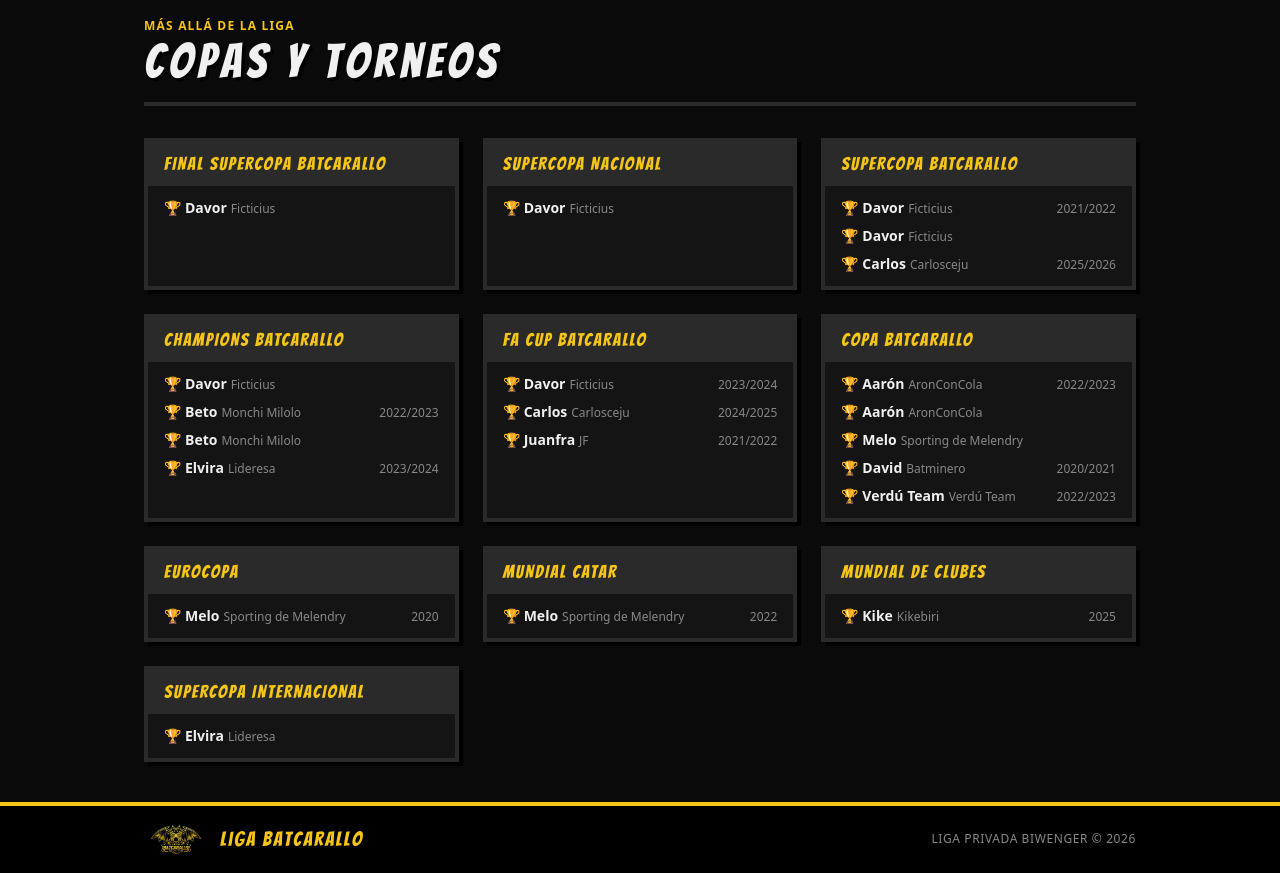
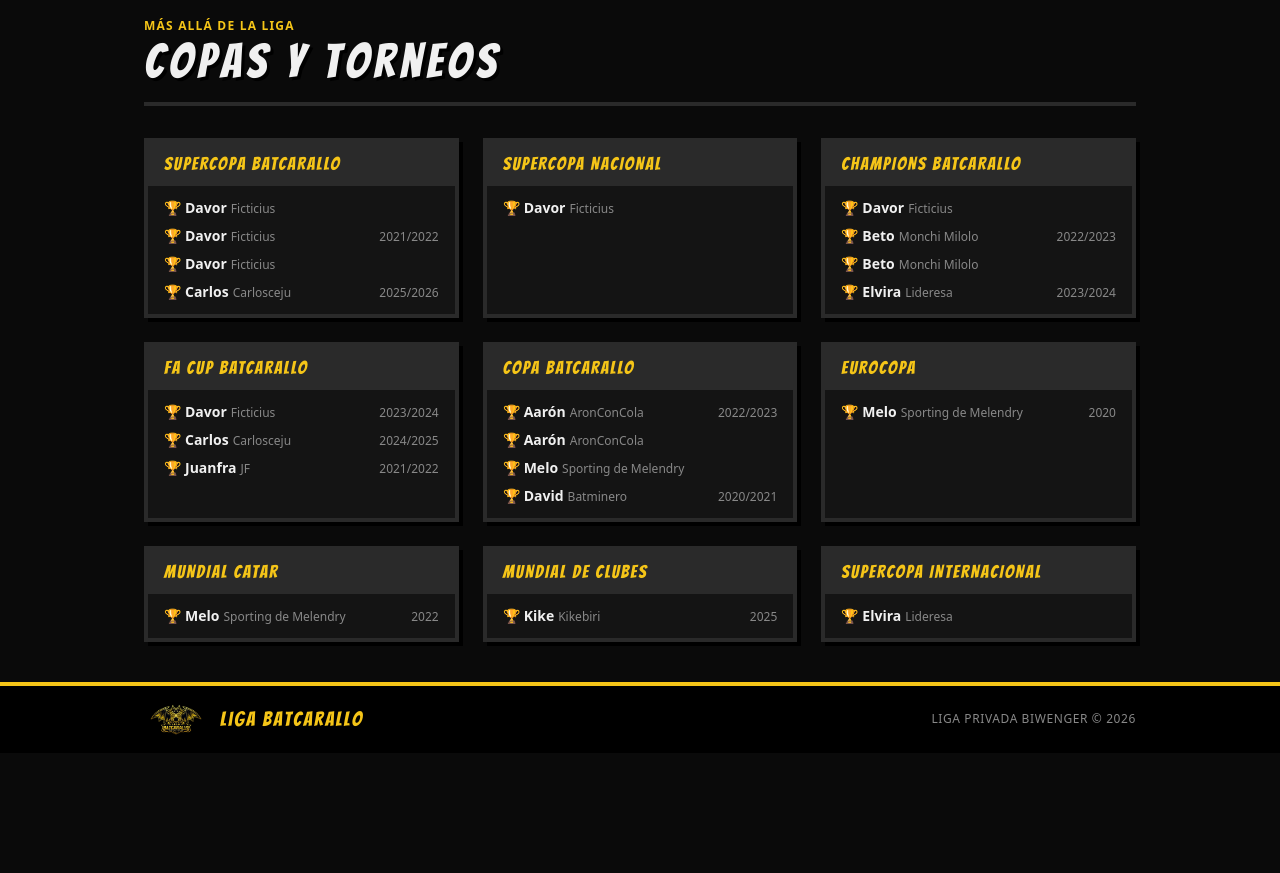
Before and after one commit to aronaldo9/liga-batcarallo, a Next.js app: page /palmares in a window 1280 px wide. Shown: the part 1080-1953 px from the top of the page. After the commit the page ends 1833 px from the top, so only its background shows below. Built offline with nearby package versions, Linux system fonts and the light colour scheme; no server answers.

Commit message:
actualizado palmarés

```diff
--- a/data/palmares.js
+++ b/data/palmares.js
@@ -24,7 +24,7 @@ export const logrosIndividuales = [
     logros: [
       // Primera División
       { temporada: "2024/2025", competicion: "Primera División",          posicion: "Campeón/a" },
-      { temporada: null,        competicion: "Final Supercopa Batcarallo", posicion: "Campeón/a" },
+      { temporada: null,        competicion: "Supercopa Batcarallo", posicion: "Campeón/a" },
       { temporada: null,        competicion: "Supercopa Nacional",         posicion: "Campeón/a" },
       { temporada: "2021/2022", competicion: "Primera División",          posicion: "Campeón/a" },
       { temporada: "2020/2021", competicion: "Primera División",          posicion: "Campeón/a" },
@@ -53,7 +53,7 @@ export const logrosIndividuales = [
       { temporada: "2022/2023", competicion: "Copa Batcarallo",              posicion: "Campeón/a" },
       { temporada: "2023/2024", competicion: "Champions Batcarallo",         posicion: "2º clasificado" },
       { temporada: null,        competicion: "Copa Batcarallo",              posicion: "Campeón/a" },
-      { temporada: null,        competicion: "Final Supercopa Batcarallo",   posicion: "2º clasificado" },
+      { temporada: null,        competicion: "Supercopa Batcarallo",   posicion: "2º clasificado" },
       { temporada: null,        competicion: "Supercopa Semifinal Nacional", posicion: "Campeón/a" },
       { temporada: null,        competicion: "Copa Batcarallo",              posicion: "2º clasificado" },
       { temporada: "2019/2020", competicion: "Primera División",             posicion: "4º clasificado" },
@@ -132,7 +132,7 @@ export const logrosIndividuales = [
       { temporada: "2022/2023", competicion: "Primera División",          posicion: "3er clasificado" },
       { temporada: "2020/2021", competicion: "Segunda División",           posicion: "3er clasificado" },
       { temporada: "2023/2024", competicion: "Champions Batcarallo",      posicion: "Campeón/a" },
-      { temporada: null,        competicion: "Final Supercopa Batcarallo", posicion: "2º clasificado" },
+      { temporada: null,        competicion: "Supercopa Batcarallo", posicion: "2º clasificado" },
       { temporada: null,        competicion: "Supercopa Internacional",   posicion: "Campeón/a" },
     ],
   },
@@ -188,7 +188,7 @@ export const logrosIndividuales = [
   ] }, // Ángel
   { memberId: 45, logros: [
     { temporada: "2022/2023", competicion: "Segunda División", posicion: "Campeón/a" },
-    { temporada: "2022/2023", competicion: "Copa Batcarallo",  posicion: "Campeón/a" },
+    { temporada: "2022/2023", competicion: "Copa Batcarallo",  posicion: "2º clasificado" },
   ] }, // Verdú Team
   { memberId: 43, logros: [
     { temporada: "2024/2025", competicion: "FA Cup Batcarallo", posicion: "2º clasificado" },
```
